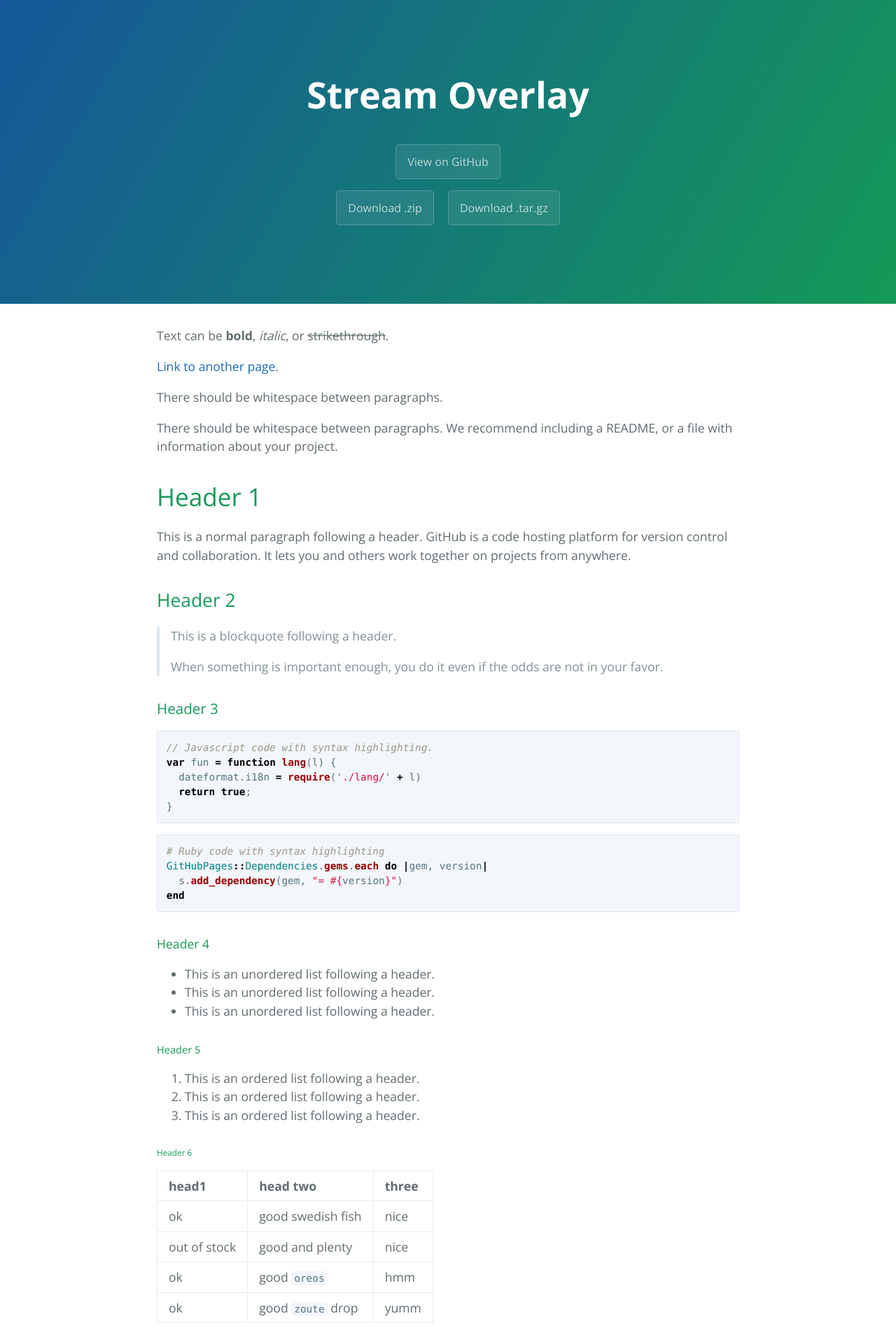
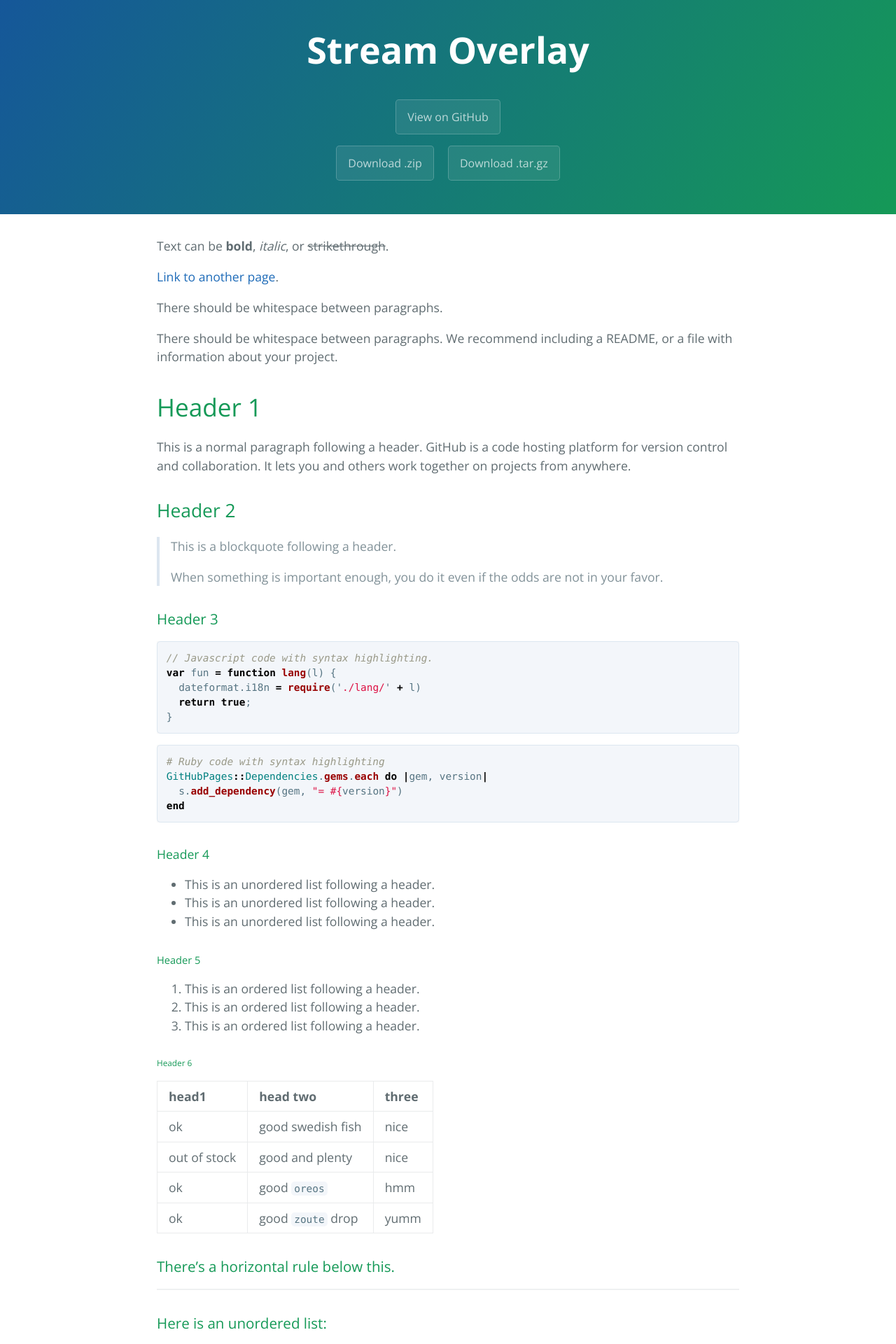
Before and after one commit to zenny/stream-overlay, a Jekyll site: the page built from index.md, in a window 1280 px wide. Shown: the top 1920 px of the page at 70% size. Built offline with Jekyll 4.4.1, drawn with Linux system fonts in a browser that asks for light colours; the repository's description, which GitHub fills in, is left out.

Commit message:
Update jekyll-theme-cayman.scss

```diff
--- a/_sass/jekyll-theme-cayman.scss
+++ b/_sass/jekyll-theme-cayman.scss
@@ -93,7 +93,7 @@ a {
   background-image: linear-gradient(120deg, $header-bg-color-secondary, $header-bg-color);
 
   @include large {
-    padding: 6rem 5rem;
+    padding: 2rem 1rem;
   }
 
   @include medium {
```
